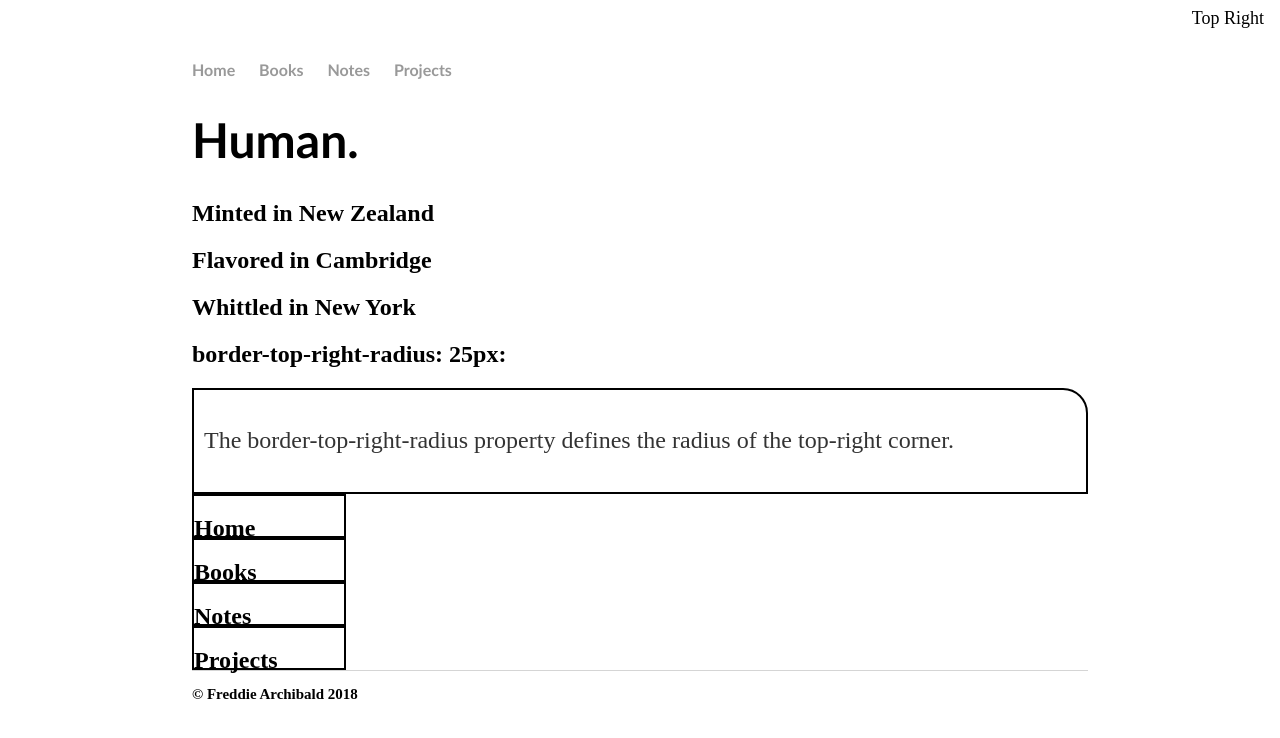
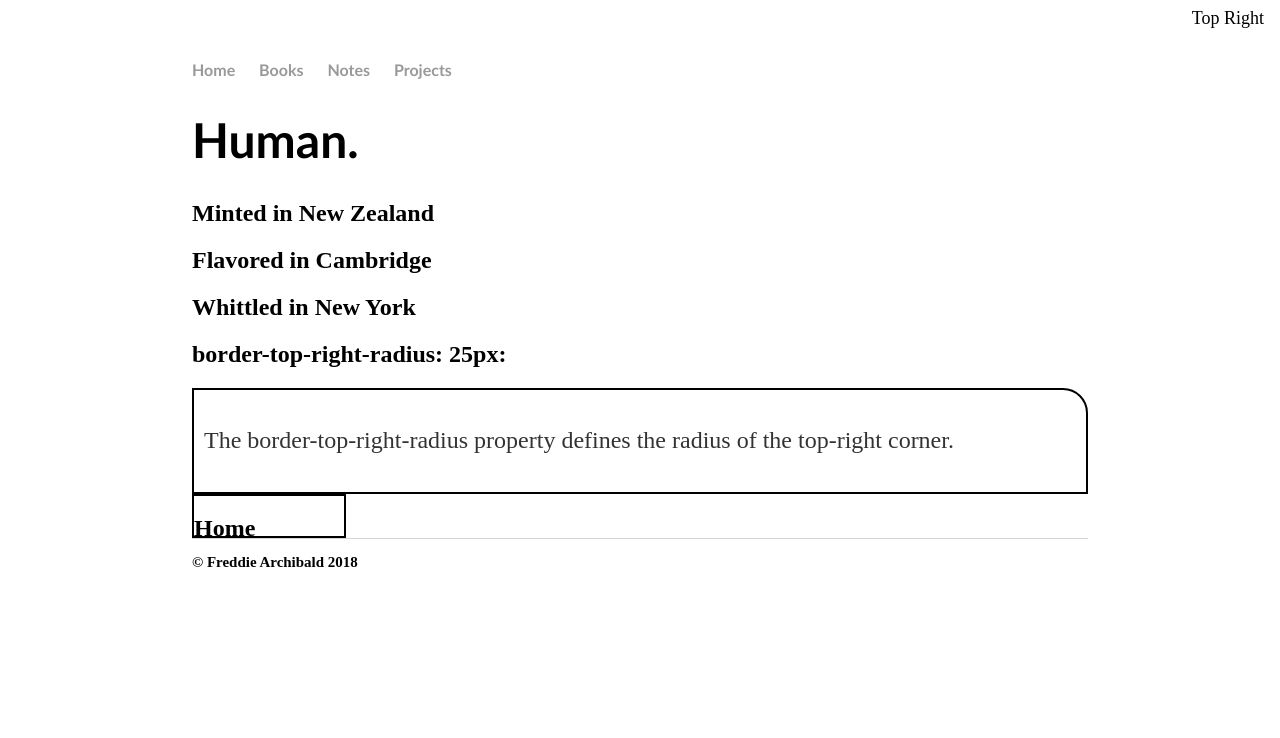
Before and after one commit to scryptive/personal, a Jekyll site: the page built from index.html, in a window 1280 px wide. Shown: the top 738 px of the page. Built offline with Jekyll 4.4.1, drawn with Linux system fonts in a browser that asks for light colours.

Commit message:
Update default.html

```diff
--- a/_layouts/default.html
+++ b/_layouts/default.html
@@ -21,11 +21,6 @@
 			</div><!-- /.container -->
 			<div style="width:150px;height:40px;border:2px solid #000;"><h2>Home</h2></div>
 
-			<div style="width:150px;height:40px;border:2px solid #000;"><h2>Books</h2></div>
-
-			<div style="width:150px;height:40px;border:2px solid #000;"><h2>Notes</h2></div>
-
-			<div style="width:150px;height:40px;border:2px solid #000;"><h2>Projects</h2></div>
 			<footer>
            		        <div>
                 			<h3>© Freddie Archibald 2018</h3>
```
